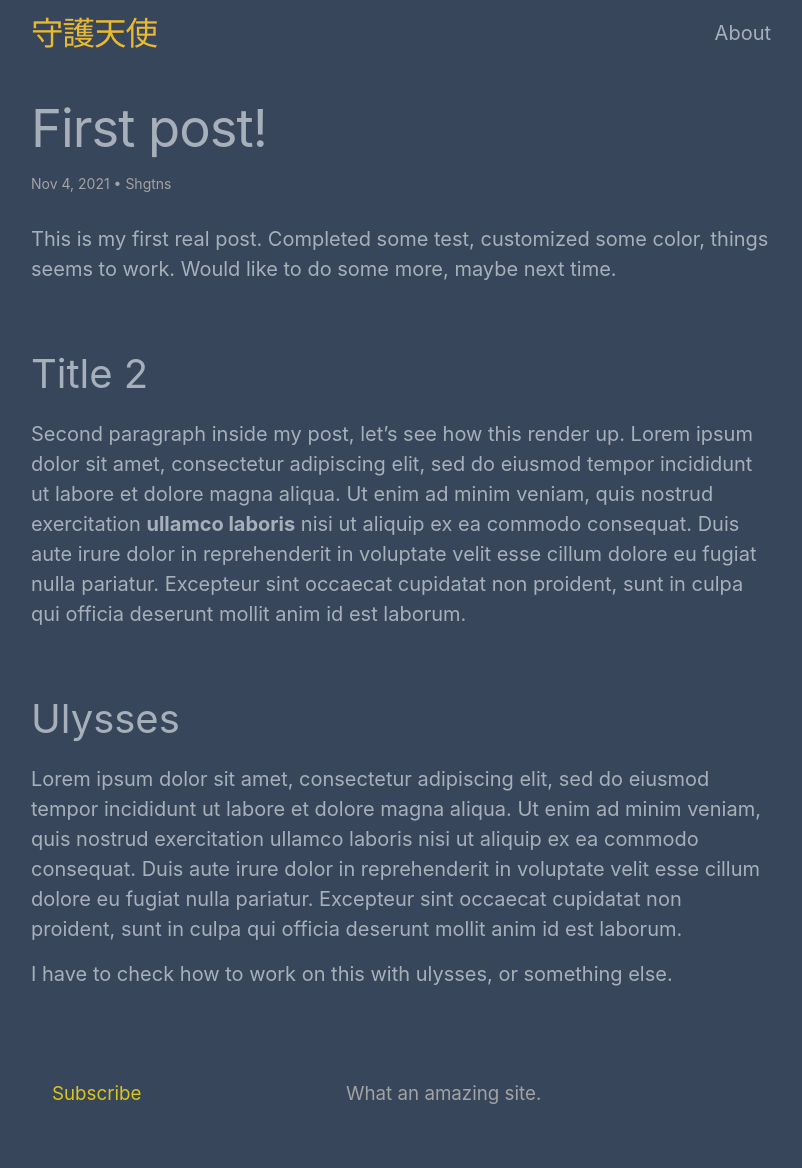
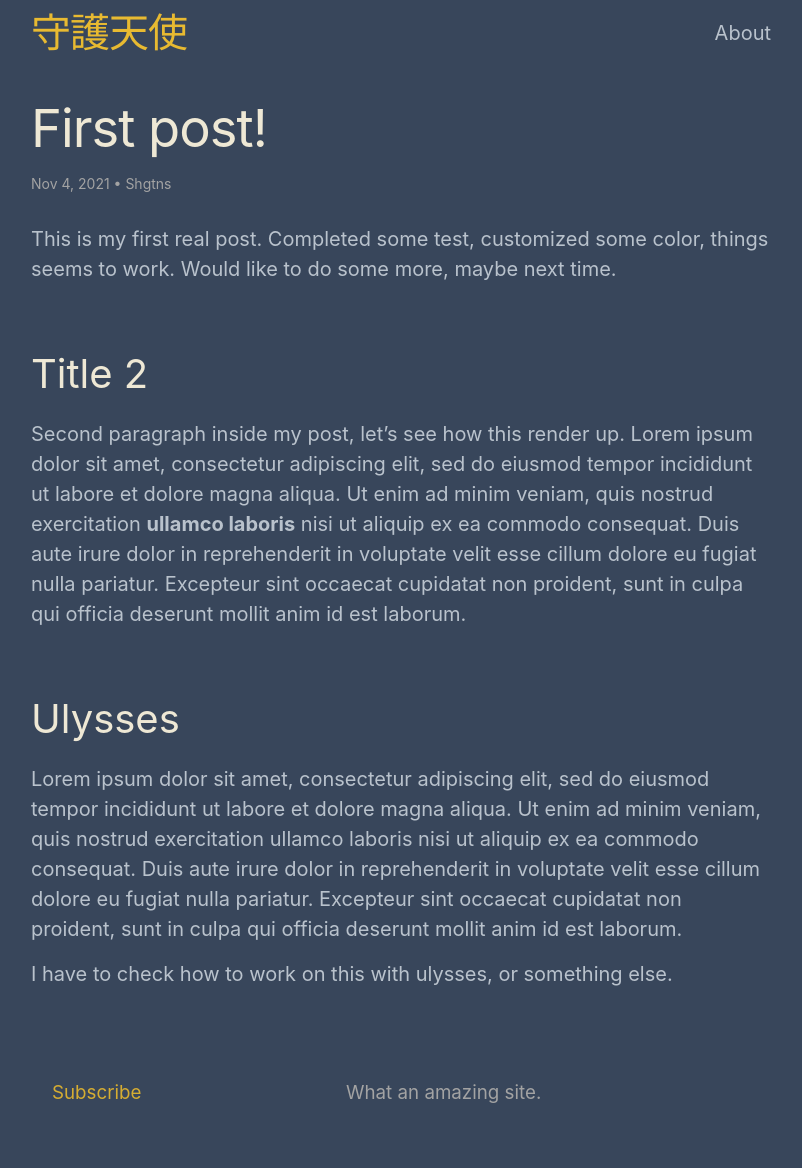
Before and after one commit to shgtns/shgtns.github.io, a Jekyll site: the page built from _posts/2021-11-04-First-post.md, in a window 1280 px wide. Shown: the whole page, without its empty margins (239-1041 px from the left). Built offline with Jekyll 4.4.1, drawn with Linux system fonts in a browser that asks for light colours; some web fonts are replaced.

Commit message:
Layout adj

```diff
--- a/_includes/head.html
+++ b/_includes/head.html
@@ -3,6 +3,7 @@
   <meta http-equiv="X-UA-Compatible" content="IE=edge">
   <meta name="viewport" content="width=device-width, initial-scale=1">
   {%- seo -%}
+  <link href="https://fonts.googleapis.com/css?family=Sawarabi+Mincho" rel="stylesheet">
   <link rel="stylesheet" href="{{ "/assets/css/style.css" | relative_url }}">
   {%- feed_meta -%}
   {%- if jekyll.environment == 'production' and site.google_analytics -%}
--- a/_layouts/home.html
+++ b/_layouts/home.html
@@ -25,12 +25,12 @@
       {%- assign date_format = site.minima.date_format | default: "%b %-d, %Y" -%}
       {%- for post in posts -%}
       <li>
-        <span class="post-meta">{{ post.date | date: date_format }}</span>
         <h3>
           <a class="post-link" href="{{ post.url | relative_url }}">
             {{ post.title | escape }}
           </a>
         </h3>
+        <span class="post-meta">{{ post.date | date: date_format }}</span>
         {%- if site.show_excerpts -%}
           {{ post.excerpt }}
         {%- endif -%}
--- a/_sass/minima/custom-styles.scss
+++ b/_sass/minima/custom-styles.scss
@@ -3,11 +3,22 @@
 
 .site-header{
     border-top:0px;
-    border-bottom:0px solid $border-color-03;
+    border-bottom:0px;
 }
 .site-title{
-    font-weight: 500;
+    font-weight: 100;
+    font-size:2em;
+    font-family: "Sawarabi Mincho", "ヒラギノ角ゴ Pro W3", "Hiragino Kaku Gothic Pro",Osaka, "メイリオ", Meiryo, "ＭＳ Ｐゴシック", "MS PGothic", sans-serif;
 }
+
+h1,h2,h3,h4,h5{
+    color:$sol-base2;
+}
+
+.post-list h3{
+    margin-bottom: 0px;
+}
+
 .page-content p a{
     text-decoration: underline;
     font-size: 0.9375em;
@@ -20,6 +31,11 @@
 pre, code{
     border-radius: 7px;
 }
+
 .highlight{
     border-radius:7px;
 }
+
+.site-footer{
+    border-top:0px;
+}
--- a/_sass/minima/custom-variables.scss
+++ b/_sass/minima/custom-variables.scss
@@ -1,11 +1,11 @@
 // Placeholder to allow overriding predefined variables smoothly.
 $base-font-size:   20px;
 
-$link-base-color:       #dac619;
-$link-visited-color:    darken($link-base-color, 15%);
+$link-base-color:       #d6ad32;
+$link-visited-color:    darken($link-base-color, 5%);
 
 $background-color:      #38465b;
 $code-background-color: #04242d;
-$text-color:            #a7b0ba;
+$text-color:            #b9c2cc;
 $brand-color:           #a3a3a3;
 $site-title-color:      #e8ba31;
--- a/index.markdown
+++ b/index.markdown
@@ -5,6 +5,6 @@
 layout: home
 list_title: 'Posts'
 ---
-**<span style="font-size: 1.5em;">This is not a website</span>**
+<h1>This is not a website</h1>
 
 Nothing more than just some notes and quick tutorials to myself.
```
Also changed, not shown: _posts/2021-11-05-again.md (deleted, +0 -8 lines).
